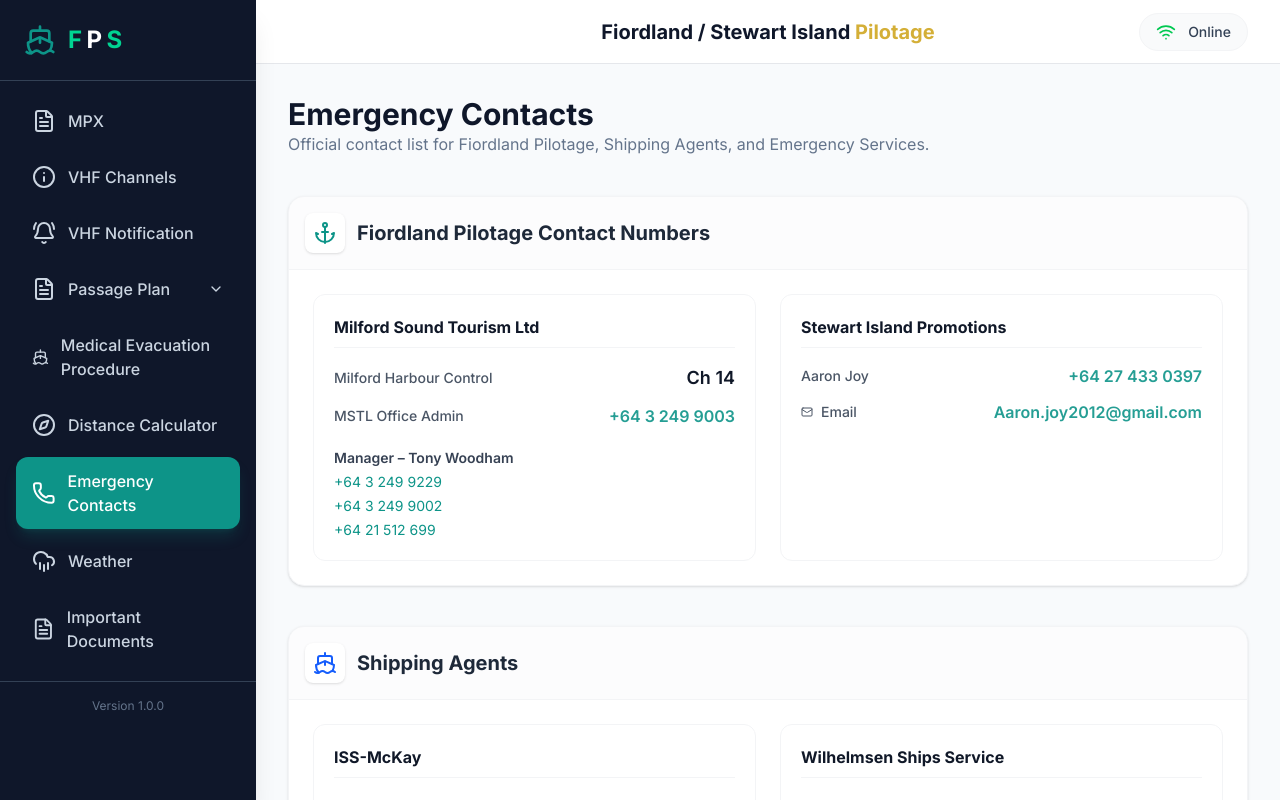
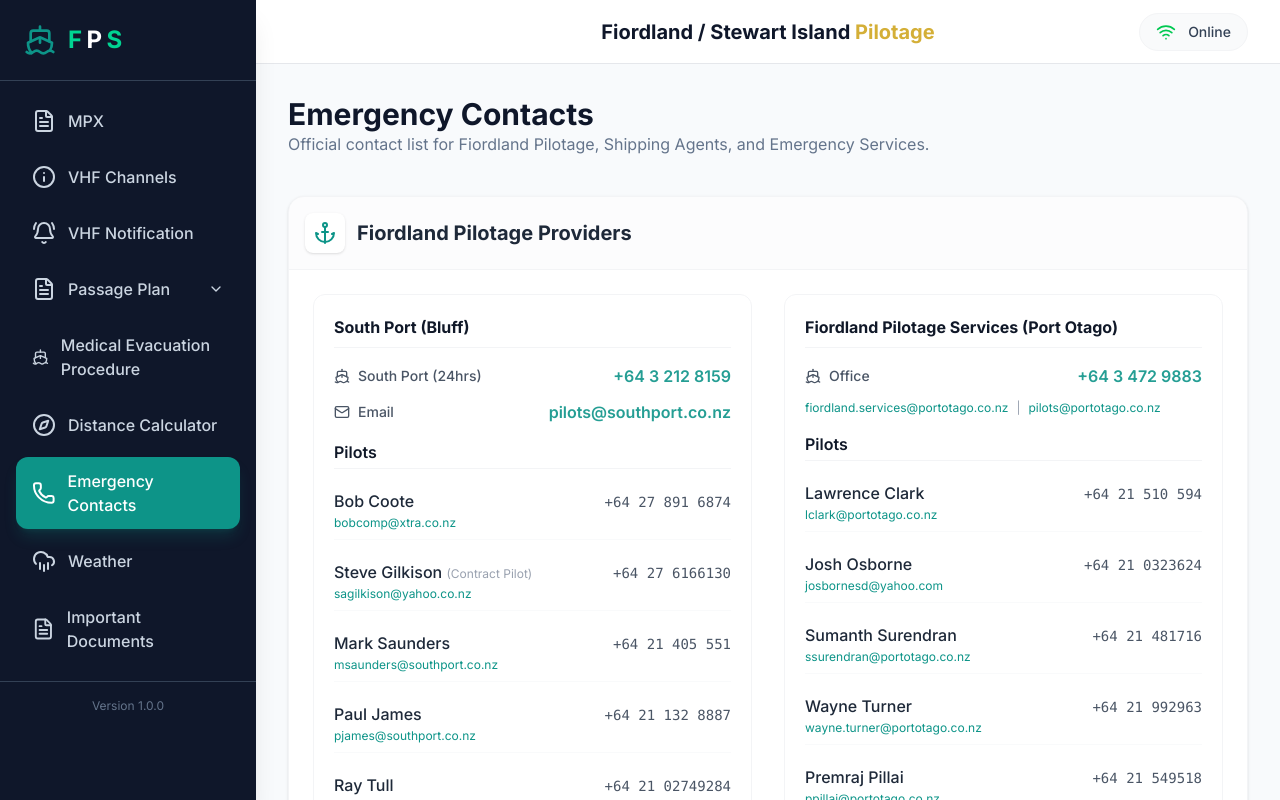
Before and after one commit to premraj81/fiordland-pilotage, a React (Vite) app: page /emergency-contacts in a window 1280 px wide. Built offline with nearby package versions, Linux system fonts and the light colour scheme.

Commit message:
Update Emergency Contacts with comprehensive provider list

```diff
--- a/src/pages/EmergencyContacts.tsx
+++ b/src/pages/EmergencyContacts.tsx
@@ -8,52 +8,107 @@ export default function EmergencyContacts() {
                 <p className="text-fiordland-500">Official contact list for Fiordland Pilotage, Shipping Agents, and Emergency Services.</p>
             </div>
 
-            {/* Section 1: Pilotage & Tourism */}
-            <Section title="Fiordland Pilotage Contact Numbers" icon={<Anchor className="w-6 h-6 text-brand-teal" />}>
-                <div className="grid md:grid-cols-2 gap-6">
-                    <ContactGroup title="Milford Sound Tourism Ltd">
-                        <ContactItem label="Milford Harbour Control" value="Ch 14" isHighlight />
-                        <ContactItem label="MSTL Office Admin" value="+64 3 249 9003" href="tel:+6432499003" />
-                        <div className="pt-2">
-                            <p className="text-sm font-semibold text-gray-700">Manager – Tony Woodham</p>
-                            <div className="space-y-1 mt-1">
-                                <a href="tel:+6432499229" className="block text-brand-teal hover:underline text-sm">+64 3 249 9229</a>
-                                <a href="tel:+6432499002" className="block text-brand-teal hover:underline text-sm">+64 3 249 9002</a>
-                                <a href="tel:+6421512699" className="block text-brand-teal hover:underline text-sm">+64 21 512 699</a>
-                            </div>
+            {/* Section 1: Pilotage Providers */}
+            <Section title="Fiordland Pilotage Providers" icon={<Anchor className="w-6 h-6 text-brand-teal" />}>
+                <div className="grid md:grid-cols-2 gap-8">
+                    {/* South Port */}
+                    <ContactGroup title="South Port (Bluff)">
+                        <ContactItem label="South Port (24hrs)" value="+64 3 212 8159" href="tel:+6432128159" icon={<Ship className="w-4 h-4" />} />
+                        <ContactItem label="Email" value="pilots@southport.co.nz" href="mailto:pilots@southport.co.nz" icon={<Mail className="w-4 h-4" />} />
+
+                        <div className="mt-4 space-y-3">
+                            <h4 className="font-semibold text-gray-900 border-b border-gray-100 pb-1">Pilots</h4>
+                            <Person name="Bob Coote" phone="+64 27 891 6874" email="bobcomp@xtra.co.nz" />
+                            <Person name="Steve Gilkison" phone="+64 27 6166130" email="sagilkison@yahoo.co.nz" note="(Contract Pilot)" />
+                            <Person name="Mark Saunders" phone="+64 21 405 551" email="msaunders@southport.co.nz" />
+                            <Person name="Paul James" phone="+64 21 132 8887" email="pjames@southport.co.nz" />
+                            <Person name="Ray Tull" phone="+64 21 02749284" email="rtull@southport.co.nz" />
+                            <Person name="Brad Goldsworthy" phone="+64 27 7809673" email="bgoldsworthy@southport.co.nz" />
                         </div>
                     </ContactGroup>
-                    <ContactGroup title="Stewart Island Promotions">
-                        <div className="space-y-3">
-                            <ContactItem label="Aaron Joy" value="+64 27 433 0397" href="tel:+64274330397" />
-                            <ContactItem label="Email" value="Aaron.joy2012@gmail.com" href="mailto:Aaron.joy2012@gmail.com" icon={<Mail className="w-3 h-3" />} />
+
+                    {/* Port Otago */}
+                    <ContactGroup title="Fiordland Pilotage Services (Port Otago)">
+                        <ContactItem label="Office" value="+64 3 472 9883" href="tel:+6434729883" icon={<Ship className="w-4 h-4" />} />
+                        <div className="flex gap-2 text-xs overflow-hidden">
+                            <a href="mailto:fiordland.services@portotago.co.nz" className="text-brand-teal hover:underline truncate">fiordland.services@portotago.co.nz</a>
+                            <span className="text-gray-400">|</span>
+                            <a href="mailto:pilots@portotago.co.nz" className="text-brand-teal hover:underline truncate">pilots@portotago.co.nz</a>
+                        </div>
+
+                        <div className="mt-4 space-y-3">
+                            <h4 className="font-semibold text-gray-900 border-b border-gray-100 pb-1">Pilots</h4>
+                            <Person name="Lawrence Clark" phone="+64 21 510 594" email="lclark@portotago.co.nz" />
+                            <Person name="Josh Osborne" phone="+64 21 0323624" email="josbornesd@yahoo.com" />
+                            <Person name="Sumanth Surendran" phone="+64 21 481716" email="ssurendran@portotago.co.nz" />
+                            <Person name="Wayne Turner" phone="+64 21 992963" email="wayne.turner@portotago.co.nz" />
+                            <Person name="Premraj Pillai" phone="+64 21 549518" email="ppillai@portotago.co.nz" />
+                            <Person name="Scott Young" phone="+64 21 2405784" email="scott.young@portotago.co.nz" />
+                            <Person name="Tony Lawrence" phone="+64 21 2298924" email="tlawrence@portotago.co.nz" />
+                            <Person name="Julien Charpentier" phone="+64 21 705932" email="jcharpentier@portotago.co.nz" />
                         </div>
                     </ContactGroup>
                 </div>
             </Section>
 
-            {/* Section 2: Shipping Agents */}
-            <Section title="Shipping Agents" icon={<Ship className="w-6 h-6 text-blue-600" />}>
+            {/* Section 2: General / Radio */}
+            <Section title="Pilot Vessel & Radio" icon={<Ship className="w-6 h-6 text-blue-600" />}>
                 <div className="grid md:grid-cols-2 gap-6">
-                    <ContactGroup title="ISS-McKay">
-                        <ContactItem label="Office" value="+64 9 309 4266" href="tel:+6493094266" />
-                        <div className="pt-2">
-                            <p className="text-sm font-semibold text-gray-700">Richard Carvalho</p>
-                            <div className="space-y-1 mt-1">
-                                <a href="tel:+64274959314" className="block text-brand-teal hover:underline text-sm">+64 27 495 9314</a>
-                                <a href="tel:+6493740372" className="block text-brand-teal hover:underline text-sm">+64 9 374 0372</a>
-                                <a href="tel:+64272046634" className="block text-brand-teal hover:underline text-sm">+64 27 204 6634</a>
-                            </div>
-                        </div>
+                    <ContactGroup title="Pilot Vessel - Paerata (Port Otago)">
+                        <Person name="Skipper - Fjord Ellis" phone="+64 2102207931" email="fjord@shipandshoreservices.co.nz" />
                     </ContactGroup>
-                    <ContactGroup title="Wilhelmsen Ships Service">
-                        <ContactItem label="Primary" value="+64 9 849 4783" href="tel:+6498494783" />
-                        <ContactItem label="Ship Agency Manager - Nigel Smith" value="+64 21 743 900" href="tel:+6421743900" />
+                    <ContactGroup title="Radio & Traffic">
+                        <ContactItem label="Milford General Traffic" value="VHF Ch 62" />
+                        <ContactItem label="Milford Traffic Phone" value="+64 274 360396" href="tel:+64274360396" />
+                        <hr className="my-2 border-dashed border-gray-200" />
+                        <ContactItem label="Bluff Fishermen's Radio" value="+64 3 212 7281" href="tel:+6432127281" />
+                        <ContactItem label="Fiordland Fishermen's" value="+64 3 249 7402" href="tel:+6432497402" />
                     </ContactGroup>
                 </div>
             </Section>
 
-            {/* Section 3: Incident / Accident */}
+            {/* Section 3: Key Contacts */}
+            <Section title="Key Contacts & Agents" icon={<PlusSquare className="w-6 h-6 text-purple-600" />}>
+                <div className="grid md:grid-cols-2 lg:grid-cols-3 gap-6">
+                    <ContactGroup title="Milford Sound Tourism Ltd">
+                        <ContactItem label="Harbour Control" value="Ch 14" isHighlight />
+                        <ContactItem label="Office Admin" value="+64 3 249 9003" href="tel:+6432499003" />
+                        <div className="pt-2">
+                            <p className="text-sm font-semibold text-gray-700">Manager – Callum Webber</p>
+                            <div className="space-y-1 mt-1">
+                                <a href="tel:+6432499229" className="block text-brand-teal hover:underline text-sm">+64 3 249 9229</a>
+                                <a href="tel:+6432499002" className="block text-brand-teal hover:underline text-sm">+64 3 249 9002</a>
+                                <a href="tel:+64272384401" className="block text-brand-teal hover:underline text-sm">+64 27 2384401</a>
+                            </div>
+                        </div>
+                    </ContactGroup>
+
+                    <ContactGroup title="Shipping Agents">
+                        <div className="space-y-4">
+                            <div>
+                                <h5 className="font-bold text-gray-800 text-sm mb-1">Inchcape Shipping Services</h5>
+                                <ContactItem label="Office" value="+64 9 309 4266" href="tel:+6493094266" className="text-xs" />
+                                <div className="ml-2 mt-1 space-y-1 border-l-2 border-gray-100 pl-2">
+                                    <Person name="Richard Carvalho" phone="+64 9 3740372" email="" compact />
+                                    <Person name="Katja Mewes" phone="+64 21 02530782" email="" compact />
+                                    <Person name="Andrew Smith" phone="+64 27 8804453" email="" compact />
+                                </div>
+                            </div>
+                            <div>
+                                <h5 className="font-bold text-gray-800 text-sm mb-1">Wilhelmsen Ships Service</h5>
+                                <ContactItem label="Office" value="+64 9 849 4783" href="tel:+6498494783" className="text-xs" />
+                                <Person name="Nigel Smith (Manager)" phone="+64 21 743 900" email="" compact />
+                            </div>
+                        </div>
+                    </ContactGroup>
+                    <ContactGroup title="Stewart Island Promotions">
+                        <Person name="Aaron Joy" phone="+64 27 4330397" email="Aaron.joy2012@gmail.com" />
+                    </ContactGroup>
+                </div>
+            </Section>
+
+
+            {/* Section 4: Incident / Accident */}
             <Section title="Shipping Incident or Accident (Incl Oil Spill)" icon={<ShieldAlert className="w-6 h-6 text-red-600" />}>
                 <div className="grid md:grid-cols-3 gap-6">
                     <ContactGroup title="Police" className="bg-red-50 border-red-100">
@@ -76,24 +131,37 @@ export default function EmergencyContacts() {
                         <ContactItem label="Office" value="+64 3 211 5115" href="tel:+6432115115" />
                         <ContactItem label="Free Phone (Southland)" value="0800 768 845" href="tel:0800768845" />
                         <ContactItem label="Lyndon Cleaver (HM)" value="+64 21 673 043" href="tel:+6421673043" />
-                        <ContactItem label="Zak Smith (DHM)" value="+64 21 355 133" href="tel:+6421355133" />
+                        <ContactItem label="Conrad Adams (DHM)" value="+64 27 3747402" href="tel:+64273747402" />
                     </ContactGroup>
                 </div>
             </Section>
 
-            {/* Section 4: Medical */}
+            {/* Section 5: Medical */}
             <Section title="Medical Emergency / Pax Transfers" icon={<PlusSquare className="w-6 h-6 text-green-600" />}>
-                <div className="grid md:grid-cols-2 gap-6">
-                    <ContactGroup title="Medical Evacuation / Milford Reps">
-                        <p className="text-xs text-gray-500 mb-2 font-medium uppercase tracking-wide">Cruise Milford</p>
-                        <ContactItem label="Lisa Goersch" value="+64 27 601 1248" href="tel:+64276011248" />
-                        <ContactItem label="Peter Egerton" value="+64 27 433 2245" href="tel:+64274332245" />
-                        <ContactItem label="Hamish Egerton" value="+64 21 229 6062" href="tel:+64212296062" />
-                        <ContactItem label="Email" value="hamish@cruisemilfordnz.com" href="mailto:hamish@cruisemilfordnz.com" icon={<Mail className="w-3 h-3" />} />
-                    </ContactGroup>
+                <div className="grid md:grid-cols-2 lg:grid-cols-3 gap-6">
                     <ContactGroup title="Helicopter Medivac">
                         <ContactItem label="Primary" value="+64 3 489 7322" href="tel:+6434897322" />
+                        <hr className="my-2 border-dashed border-gray-200" />
+                        <div className="mt-2">
+                            <h5 className="font-bold text-gray-800 text-sm">Southern Lakes Helicopters</h5>
+                            <Person name="Michael Hayes (CEO)" phone="+64 3 2497167" email="michael@slheli.co.nz" />
+                            <a href="tel:+64273748140" className="block text-brand-teal hover:underline text-xs ml-1">+64 27 3748140</a>
+                        </div>
+                    </ContactGroup>
+                    <ContactGroup title="Medical Services">
                         <ContactItem label="Otago Rescue" value="+64 274 333 036" href="tel:+64274333036" />
+                        <hr className="my-2 border-dashed border-gray-200" />
+                        <div>
+                            <h5 className="font-bold text-gray-800 text-sm mb-1">St John</h5>
+                            <Person name="Katrina Andrew" phone="+64 27 2915462" email="katrina.andrew@stjohn.org.nz" />
+                        </div>
+                    </ContactGroup>
+                    <ContactGroup title="Stewart Is Health Centre">
+                        <div className="space-y-2">
+                            <p className="text-sm font-semibold text-gray-700">Nurses</p>
+                            <p className="text-sm text-gray-600">Martin Pepers / Deborah Dillon</p>
+                            <ContactItem label="Phone" value="+64 219 1098" href="tel:+642191098" />
+                        </div>
                     </ContactGroup>
                 </div>
             </Section>
@@ -151,3 +219,21 @@ function ContactItem({ label, value, href, icon, isHighlight = false, className
         </div>
     );
 }
+
+function Person({ name, phone, email, note, compact = false }: { name: string, phone: string, email: string, note?: string, compact?: boolean }) {
+    return (
+        <div className={compact ? "text-sm py-1" : "py-2 border-b border-gray-50 last:border-0"}>
+            <div className="flex flex-col sm:flex-row sm:justify-between sm:items-baseline">
+                <span className="font-medium text-gray-800">
+                    {name} <span className="text-gray-400 text-xs font-normal">{note}</span>
+                </span>
+                <span className="text-gray-600 font-mono text-sm">{phone}</span>
+            </div>
+            {email && (
+                <a href={`mailto:${email}`} className="text-xs text-brand-teal hover:underline block mt-0.5">
+                    {email}
+                </a>
+            )}
+        </div>
+    );
+}
```
